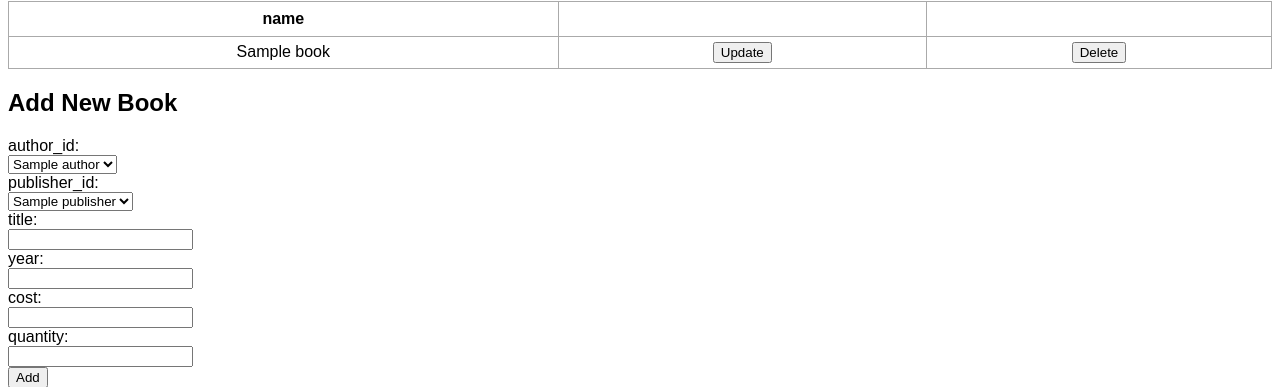
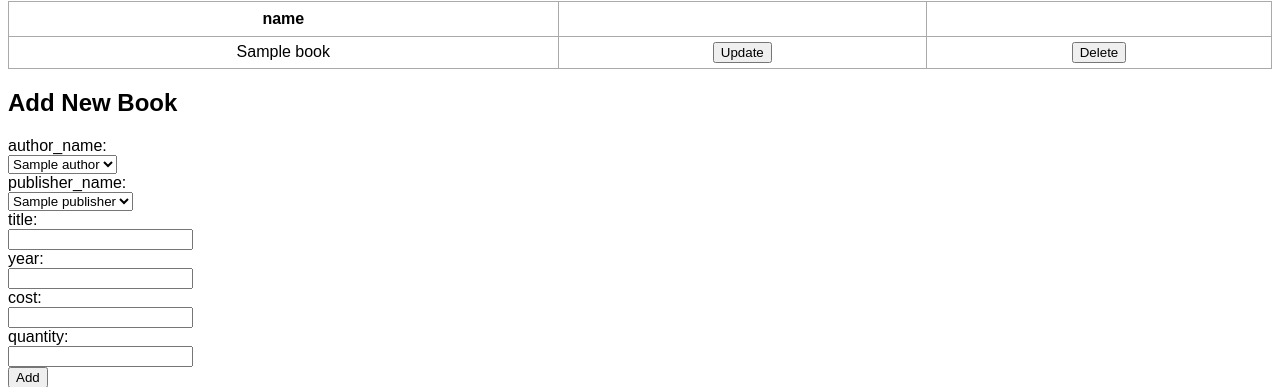
Before and after one commit to kaichang1/flask-app, a Flask app: template templates/books.html in a window 1280 px wide. Shown: the part 132-519 px from the top of the page. Run offline with Flask 2, Linux system fonts and the light colour scheme; the template is opened without the code that fills it: most values are stand-ins (such as "Sample title", 1, 10 or a date in 2020); some libraries are stand-ins or nearby versions.

Commit message:
Update drop-down menu and associated values

```diff
--- a/app.py
+++ b/app.py
@@ -20,17 +20,22 @@ def index():
 
 @app.route('/books')
 def books():
-    query = "SELECT * FROM Books;"
+    query = """
+    SELECT book_id, author_name, publisher_name, title, year, cost, quantity
+    FROM Books
+    JOIN Authors ON Books.author_id = Authors.author_id
+    JOIN Publishers ON Books.publisher_id = Publishers.publisher_id;
+    """
     cur = mysql.connection.cursor()
     cur.execute(query)
     books = cur.fetchall()
 
-    query = "SELECT author_name FROM Authors;"
+    query = "SELECT author_id, author_name FROM Authors;"
     cur = mysql.connection.cursor()
     cur.execute(query)
     authors = cur.fetchall()
 
-    query = "SELECT publisher_name FROM Publishers;"
+    query = "SELECT publisher_id, publisher_name FROM Publishers;"
     cur = mysql.connection.cursor()
     cur.execute(query)
     publishers = cur.fetchall()
@@ -66,12 +71,16 @@ def customers():
 
 @app.route('/orders')
 def orders():
-    query = "SELECT * FROM Orders;"
+    query = """
+    SELECT order_id, first_name, last_name, email, date, total_cost
+    FROM Orders
+    JOIN Customers ON Orders.customer_id = Customers.customer_id;
+    """
     cur = mysql.connection.cursor()
     cur.execute(query)
     orders = cur.fetchall()
 
-    query = "SELECT first_name, last_name FROM Customers;"
+    query = "SELECT customer_id FROM Customers;"
     cur = mysql.connection.cursor()
     cur.execute(query)
     customers = cur.fetchall()
@@ -80,7 +89,12 @@ def orders():
 
 @app.route('/order-details')
 def order_details():
-    query = "SELECT * FROM Order_details;"
+    query = """
+    SELECT order_details_id, order_id, title, publisher_name, Order_details.cost, Order_details.quantity
+    FROM Order_details
+    JOIN Books ON Order_details.book_id = Books.book_id
+    JOIN Publishers ON Books.publisher_id = Publishers.publisher_id;
+    """
     cur = mysql.connection.cursor()
     cur.execute(query)
     order_details = cur.fetchall()
@@ -90,7 +104,7 @@ def order_details():
     cur.execute(query)
     orders = cur.fetchall()
 
-    query = "SELECT title FROM Books;"
+    query = "SELECT book_id, title FROM Books;"
     cur = mysql.connection.cursor()
     cur.execute(query)
     books = cur.fetchall()
--- a/templates/books.html
+++ b/templates/books.html
@@ -44,32 +44,28 @@
 
     <h2>Add New Book</h2>
     <form>
-        <label for="author_id">author_id:</label><br>
+        <label for="author_id">author_name:</label><br>
         <select name="author_id" id="author_id">
             {% for author in authors %}
-                {% for key in author.keys() %}
-                <option value="{{ author[key] }}">{{ author[key] }}</option>
-                {% endfor %}
+                <option value="{{ author.author_id }}">{{ author.author_name }}</option>
             {% endfor %}
         </select><br>
 
-        <label for="publisher_id">publisher_id:</label><br>
+        <label for="publisher_id">publisher_name:</label><br>
         <select name="publisher_id" id="publisher_id">
             {% for publisher in publishers %}
-                {% for key in publisher.keys() %}
-                <option value="{{ publisher[key] }}">{{ publisher[key] }}</option>
-                {% endfor %}
+                <option value="{{ publisher.publisher_id }}">{{ publisher.publisher_name }}</option>
             {% endfor %}
         </select><br>
 
         <label for="title">title:</label><br>
         <input type="text" id="title" name="title"><br>
         <label for="year">year:</label><br>
-        <input type="text" id="year" name="year"><br>
+        <input type="number" min="0" step="1" id="year" name="year"><br>
         <label for="cost">cost:</label><br>
-        <input type="text" id="cost" name="cost"><br>
+        <input type="number" min="0.00" step="0.01" id="cost" name="cost"><br>
         <label for="quantity">quantity:</label><br>
-        <input type="text" id="quantity" name="quantity"><br>
+        <input type="number" min="0" step="1" id="quantity" name="quantity"><br>
         <input type="submit" value="Add">
     </form>
     <h2>Search for Book</h2>
@@ -77,9 +73,9 @@
         <label for="title">title:</label><br>
         <input type="text" id="title" name="title"><br>
         <label for="year">year:</label><br>
-        <input type="text" id="year" name="year"><br>
+        <input type="number" min="0" step="1" id="year" name="year"><br>
         <label for="cost">cost:</label><br>
-        <input type="text" id="cost" name="cost"><br>
+        <input type="number" min="0.00" step="0.01" id="cost" name="cost"><br>
         <input type="submit" value="search">
     </form>
 </main>
--- a/templates/customers.html
+++ b/templates/customers.html
@@ -57,7 +57,7 @@
         <label for="city">city:</label><br>
         <input type="text" id="city" name="city"><br>
         <label for="zip">zip:</label><br>
-        <input type="text" id="zip" name="zip"><br>
+        <input type="number" min="0" step="1" id="zip" name="zip"><br>
         <input type="submit" value="Add">
     </form>
     <h2>Search for Customer</h2>
```
Also changed, not shown: templates/order-details.html (+6 -10 lines), templates/orders.html (+3 -7 lines).
